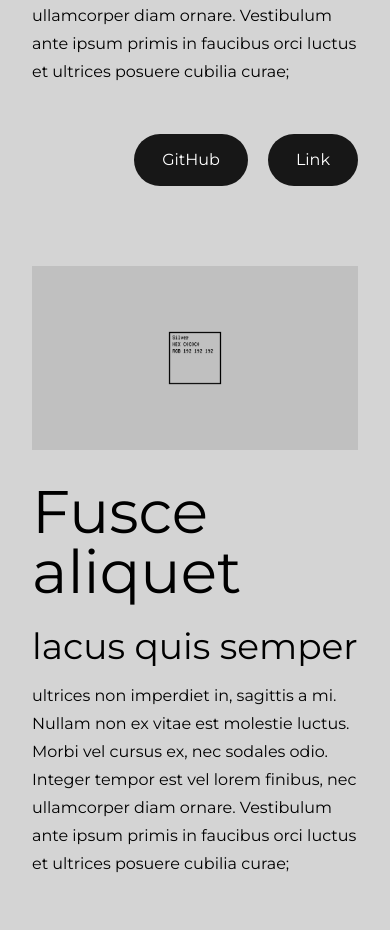
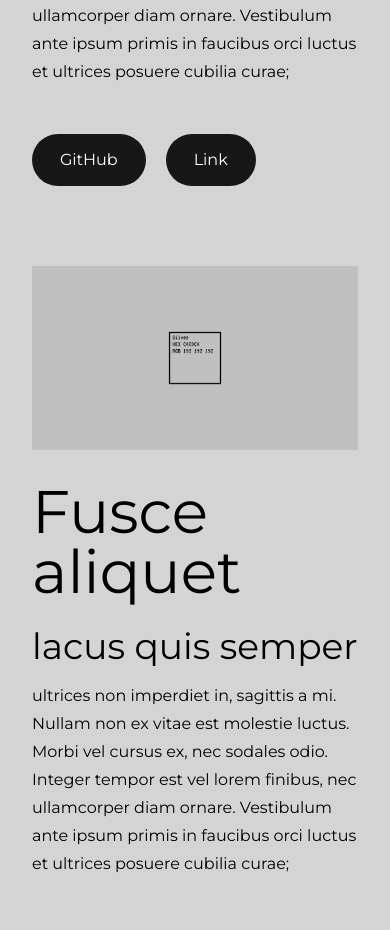
Before and after one commit to HenriqueMarcelo/portfolio, a React (Vite) app: page / in a window 390 px wide. Shown: the part 3080-4010 px from the top of the page. Built offline with nearby package versions, Linux system fonts and the light colour scheme.

Commit message:
fix: fixing class not loaded

```diff
--- a/src/components/Project.tsx
+++ b/src/components/Project.tsx
@@ -18,7 +18,7 @@ export function Project({ orientation = 'left' }: ProjectProps) {
             <img src={silver} alt="" />
           </div>
         )}
-        <div className={`sm:text-custom-${orientation}`}>
+        <div className={`sm:text-${orientation}`}>
           <h2 className="text-6xl mb-6">Fusce aliquet</h2>
           <h3 className="text-4xl mb-4">lacus quis semper</h3>
           <p className="leading-7 mb-12">
@@ -37,7 +37,9 @@ export function Project({ orientation = 'left' }: ProjectProps) {
             posuere cubilia curae;
           </p>
           <div
-            className={`flex gap-5 ${orientation === 'right' && 'justify-end'}`}
+            className={`flex gap-5 ${
+              orientation === 'right' && 'sm:justify-end'
+            }`}
           >
             <a className="bg-neutral-900 text-white py-3.5 px-7 rounded-full cursor-pointer hover:bg-neutral-700 transition">
               GitHub
--- a/tailwind.config.cjs
+++ b/tailwind.config.cjs
@@ -9,5 +9,6 @@ module.exports = {
       },
     },
   },
+  safelist: ['sm:text-right', 'sm:text-left'],
   plugins: [],
 }
```
